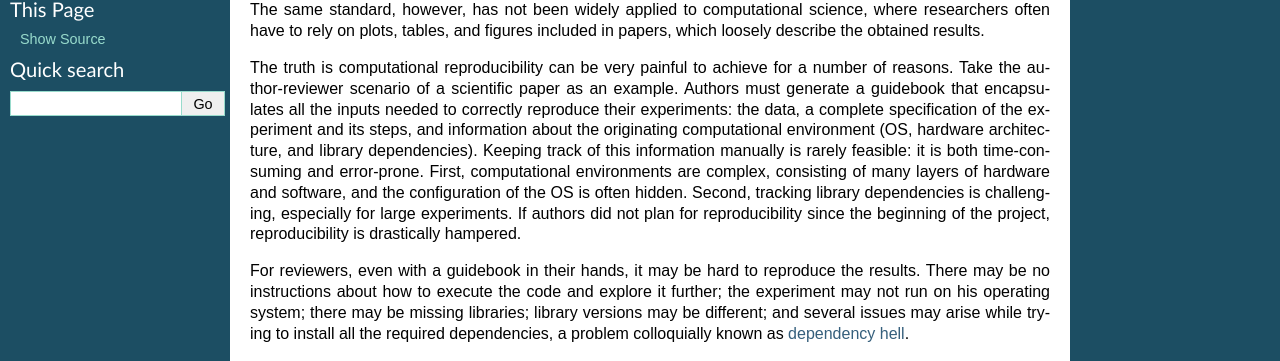
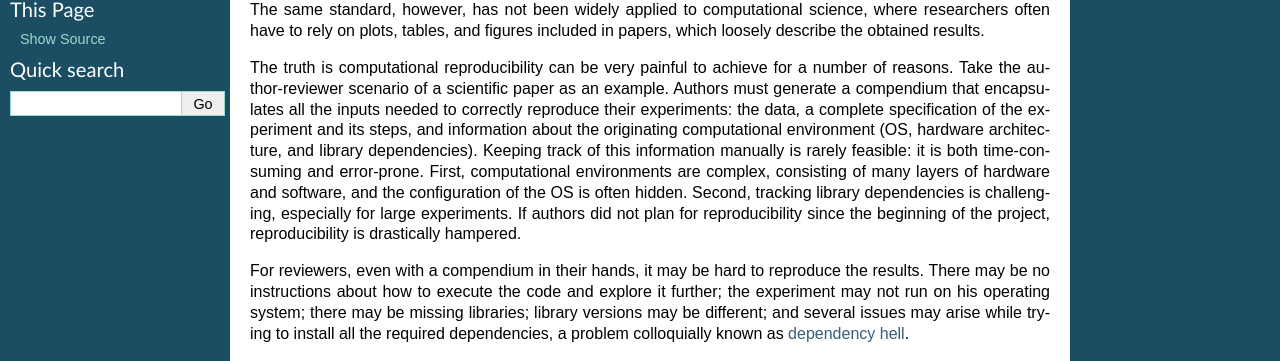
Before and after one commit to VIDA-NYU/reprozip, a Sphinx documentation site: the page built from docs/reprozip.rst, in a window 1280 px wide. Shown: the part 154-515 px from the top of the page. Built offline with Sphinx 7.4.7, drawn with Linux system fonts in a browser that asks for light colours.

Commit message:
DOC: Revert change: guidebook -> compendium
I do not like 'compendium' all that much, need a better term here.

```diff
--- a/docs/reprozip.rst
+++ b/docs/reprozip.rst
@@ -3,8 +3,8 @@ Why ReproZip?
 
 Reproducibility is a core component of the scientific process: it helps researchers all around the world to verify the results and to also build on them, allowing science to move forward. In natural science, long tradition requires experiments to be described in enough detail so that they can be reproduced by researchers around the world. The same standard, however, has not been widely applied to computational science, where researchers often have to rely on plots, tables, and figures included in papers, which loosely describe the obtained results.
 
-The truth is computational reproducibility can be very painful to achieve for a number of reasons. Take the author-reviewer scenario of a scientific paper as an example. Authors must generate a guidebook that encapsulates all the inputs needed to correctly reproduce their experiments: the data, a complete specification of the experiment and its steps, and information about the originating computational environment (OS, hardware architecture, and library dependencies). Keeping track of this information manually is rarely feasible: it is both time-consuming and error-prone. First, computational environments are complex, consisting of many layers of hardware and software, and the configuration of the OS is often hidden. Second, tracking library dependencies is challenging, especially for large experiments. If authors did not plan for reproducibility since the beginning of the project, reproducibility is drastically hampered.
+The truth is computational reproducibility can be very painful to achieve for a number of reasons. Take the author-reviewer scenario of a scientific paper as an example. Authors must generate a compendium that encapsulates all the inputs needed to correctly reproduce their experiments: the data, a complete specification of the experiment and its steps, and information about the originating computational environment (OS, hardware architecture, and library dependencies). Keeping track of this information manually is rarely feasible: it is both time-consuming and error-prone. First, computational environments are complex, consisting of many layers of hardware and software, and the configuration of the OS is often hidden. Second, tracking library dependencies is challenging, especially for large experiments. If authors did not plan for reproducibility since the beginning of the project, reproducibility is drastically hampered.
 
-For reviewers, even with a guidebook in their hands, it may be hard to reproduce the results. There may be no instructions about how to execute the code and explore it further; the experiment may not run on his operating system; there may be missing libraries; library versions may be different; and several issues may arise while trying to install all the required dependencies, a problem colloquially known as `dependency hell <http://en.wikipedia.org/wiki/Dependency_hell>`__.
+For reviewers, even with a compendium in their hands, it may be hard to reproduce the results. There may be no instructions about how to execute the code and explore it further; the experiment may not run on his operating system; there may be missing libraries; library versions may be different; and several issues may arise while trying to install all the required dependencies, a problem colloquially known as `dependency hell <http://en.wikipedia.org/wiki/Dependency_hell>`__.
 
 ReproZip helps alleviate these problems by allowing the user to easily capture all the necessary components in a single, distributable package. Also, the tool makes it easier to reproduce an experiment by providing different unpacking methods and interfaces that avoids the need to install all the required dependencies and that makes it possible to run the experiment under different inputs.
```
